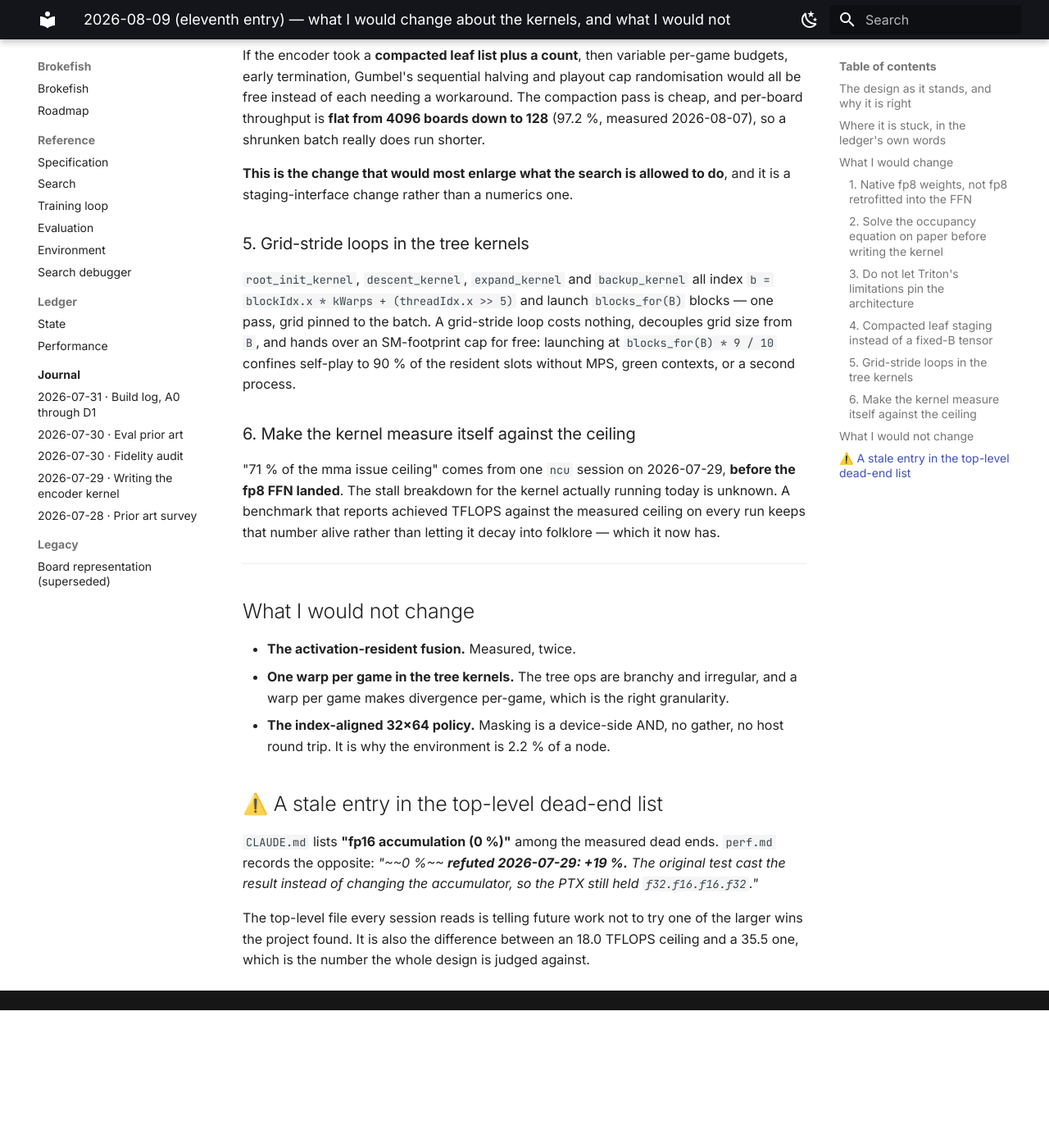
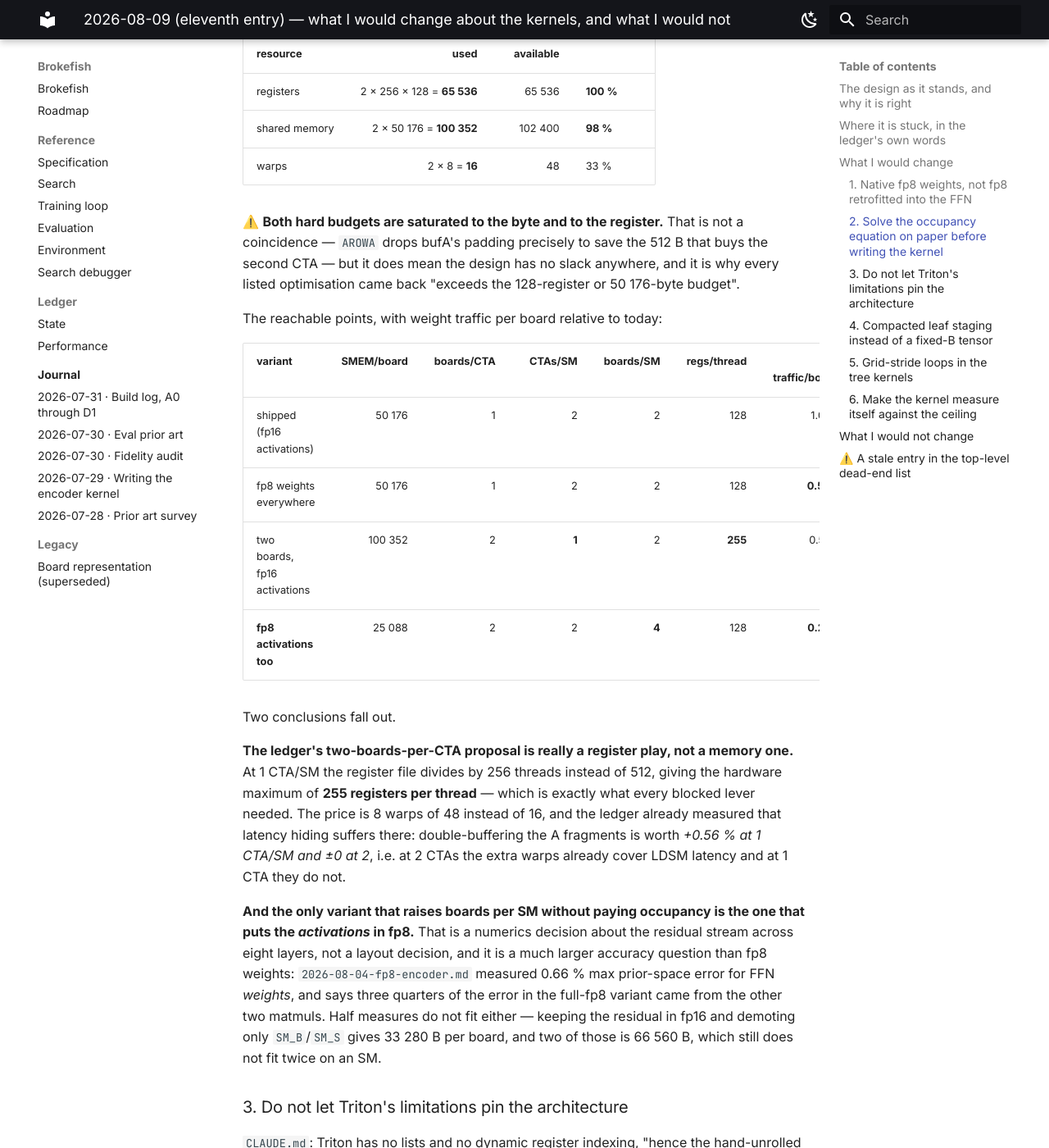
Before and after one commit to TheoBoyer/brokefish, an MkDocs documentation site: the page built from docs/journal/2026-08-09-kernel-design-retrospective.md, in a window 1280 px wide and 1400 px high, scrolled down 2412 px. Shown: the whole window at 82% size. Built offline with MkDocs 1.6.1 and Material for MkDocs 9.7.7, drawn with Linux system fonts in a browser that asks for light colours; before the commit the page ends 3644 px from its top, so only the background shows below that; some of the changed text lies outside the part shown.

Commit message:
Solve the occupancy equation, and correct the fp8/SMEM claim
⚠️ The retrospective said fp8 weights would shrink the SMEM pressure blocking
two-boards-per-CTA. False, and reading encoder.cu rather than reasoning about it
is what showed it: 'Three activation buffers and nothing else -- no weight tile,
because the weights never pass through shared memory.' Weights go
global -> registers -> mma. fp8 weights free no SMEM at all.

Corrected in place with a marked same-day note rather than silently, since the
entry is hours old and the error is about what the code does, not about what was
believed at the time.

The arithmetic, from the kernel's own constants: at 2 CTAs/SM the design uses
65 536 of 65 536 registers and 100 352 of 102 400 bytes -- both hard budgets
saturated exactly, which is why every listed optimisation came back 'exceeds the
128-register or 50 176-byte budget'.

Two conclusions: two-boards-per-CTA is really a REGISTER play (1 CTA/SM gives
the hardware maximum 255 regs/thread, exactly what the blocked levers needed, at
the cost of 8 warps of 48 where the ledger already measured latency hiding gets
worse); and the only variant that raises boards/SM without paying occupancy puts
the ACTIVATIONS in fp8, which is a numerics question about the residual stream
rather than a layout one.

Co-Authored-By: Claude Opus 5 (1M context) <noreply@anthropic.com>

```diff
--- a/docs/journal/2026-08-09-kernel-design-retrospective.md
+++ b/docs/journal/2026-08-09-kernel-design-retrospective.md
@@ -60,6 +60,17 @@ strategy up front. Retrofitting it is exactly what produced NaN on 116 boards of
 from a `q_max` that disagreed across two languages, while every isolated component
 tested clean.
 
+> ⚠️ **Correction, same day, after reading `encoder.cu` instead of reasoning about it.**
+> The paragraph above originally continued *"and it shrinks the weight tiles, which is
+> the SMEM pressure blocking two-boards-per-CTA — the two levers may come for the price
+> of one."* **That is false.** `encoder.cu:52`: *"Three activation buffers and nothing
+> else — no weight tile, because the weights never pass through shared memory."*
+> Weights go global → registers → mma and never occupy SMEM at all, so making them fp8
+> frees **no** shared memory and unlocks no extra board per CTA. What fp8 weights buy is
+> real but narrower: half the L2→register traffic, and the 41.6 TFLOPS e4m3 issue rate
+> instead of 35.5. The SMEM budget is **activations**, and only an fp8 *residual stream*
+> would move it. See the occupancy arithmetic below.
+
 ### 2. Solve the occupancy equation on paper before writing the kernel
 
 The current design arrived at 1 board/CTA and 2 CTAs/SM, and *then* discovered that
@@ -71,6 +82,50 @@ Enumerating `(boards/CTA, CTAs/SM, weight precision)` against 99 KB of SMEM and
 registers per SM is a small search, and it is the decision every later tuning inherits.
 Doing it after the kernel exists means discovering the constraint one blocked idea at a
 time.
+
+**Solved, from `encoder.cu`'s own constants.** `T = 32`, `Dm = 256`, `NWARPS = 8` so
+`THREADS = 256`; `SM_A = T·256`, `SM_B = SM_S = T·264` halves, totalling
+**50 176 B** per board. Per SM the machine offers 65 536 registers, 102 400 B of
+shared memory and 48 warps. At the shipped point of 2 CTAs/SM:
+
+| resource | used | available | |
+|---|---:|---:|---|
+| registers | 2 × 256 × 128 = **65 536** | 65 536 | **100 %** |
+| shared memory | 2 × 50 176 = **100 352** | 102 400 | **98 %** |
+| warps | 2 × 8 = **16** | 48 | 33 % |
+
+⚠️ **Both hard budgets are saturated to the byte and to the register.** That is not a
+coincidence — `AROWA` drops bufA's padding precisely to save the 512 B that buys the
+second CTA — but it does mean the design has no slack anywhere, and it is why every
+listed optimisation came back "exceeds the 128-register or 50 176-byte budget".
+
+The reachable points, with weight traffic per board relative to today:
+
+| variant | SMEM/board | boards/CTA | CTAs/SM | boards/SM | regs/thread | wt traffic/board |
+|---|---:|---:|---:|---:|---:|---:|
+| shipped (fp16 activations) | 50 176 | 1 | 2 | 2 | 128 | 1.00× |
+| fp8 weights everywhere | 50 176 | 1 | 2 | 2 | 128 | **0.50×** |
+| two boards, fp16 activations | 100 352 | 2 | **1** | 2 | **255** | 0.50× |
+| **fp8 activations too** | 25 088 | 2 | 2 | **4** | 128 | **0.25×** |
+
+Two conclusions fall out.
+
+**The ledger's two-boards-per-CTA proposal is really a register play, not a memory
+one.** At 1 CTA/SM the register file divides by 256 threads instead of 512, giving the
+hardware maximum of **255 registers per thread** — which is exactly what every blocked
+lever needed. The price is 8 warps of 48 instead of 16, and the ledger already measured
+that latency hiding suffers there: double-buffering the A fragments is worth *+0.56 % at
+1 CTA/SM and ±0 at 2*, i.e. at 2 CTAs the extra warps already cover LDSM latency and at
+1 CTA they do not.
+
+**And the only variant that raises boards per SM without paying occupancy is the one
+that puts the *activations* in fp8.** That is a numerics decision about the residual
+stream across eight layers, not a layout decision, and it is a much larger accuracy
+question than fp8 weights: `2026-08-04-fp8-encoder.md` measured 0.66 % max prior-space
+error for FFN *weights*, and says three quarters of the error in the full-fp8 variant
+came from the other two matmuls. Half measures do not fit either — keeping the residual
+in fp16 and demoting only `SM_B`/`SM_S` gives 33 280 B per board, and two of those is
+66 560 B, which still does not fit twice on an SM.
 
 ### 3. Do not let Triton's limitations pin the architecture
 
```
